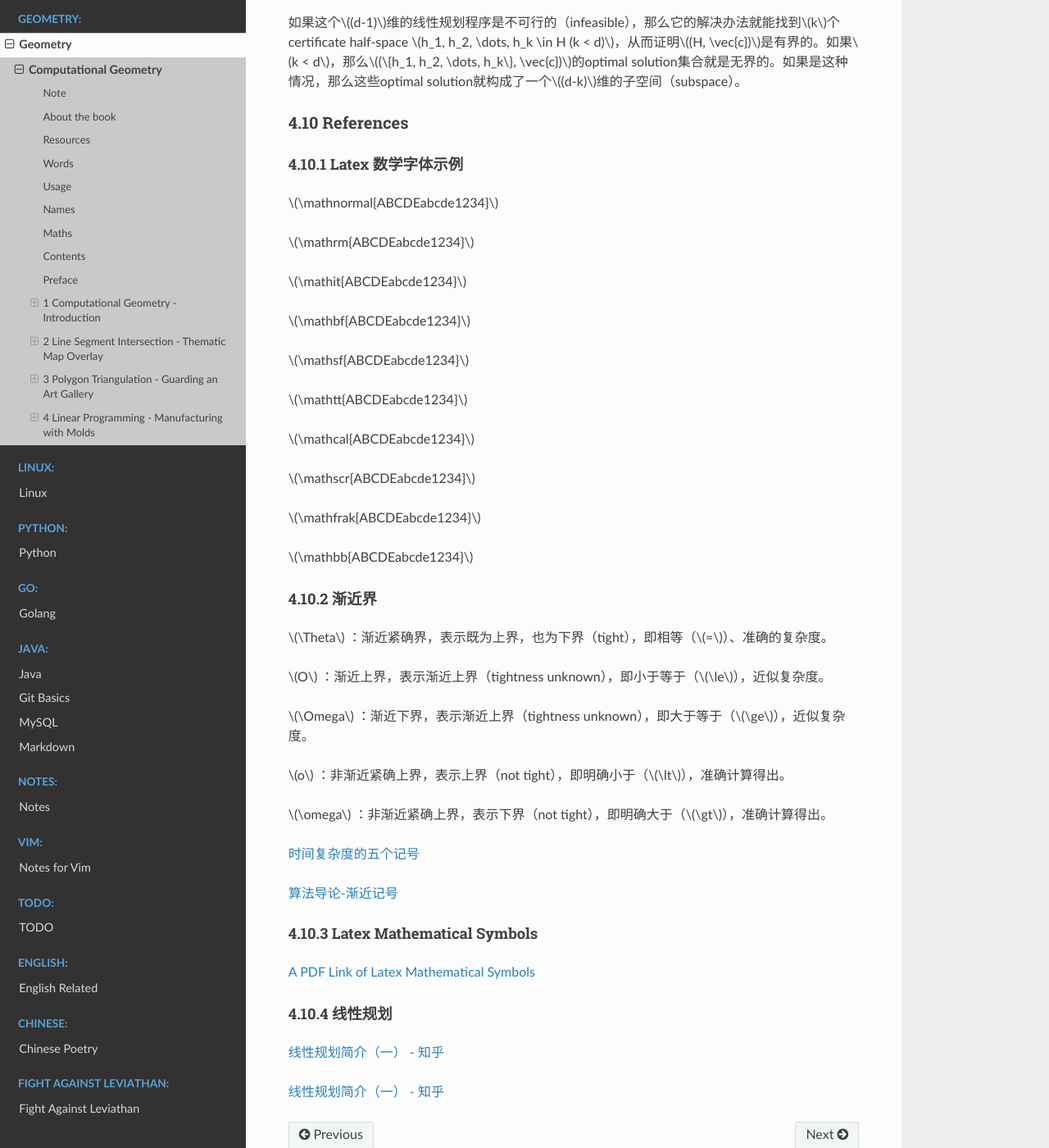
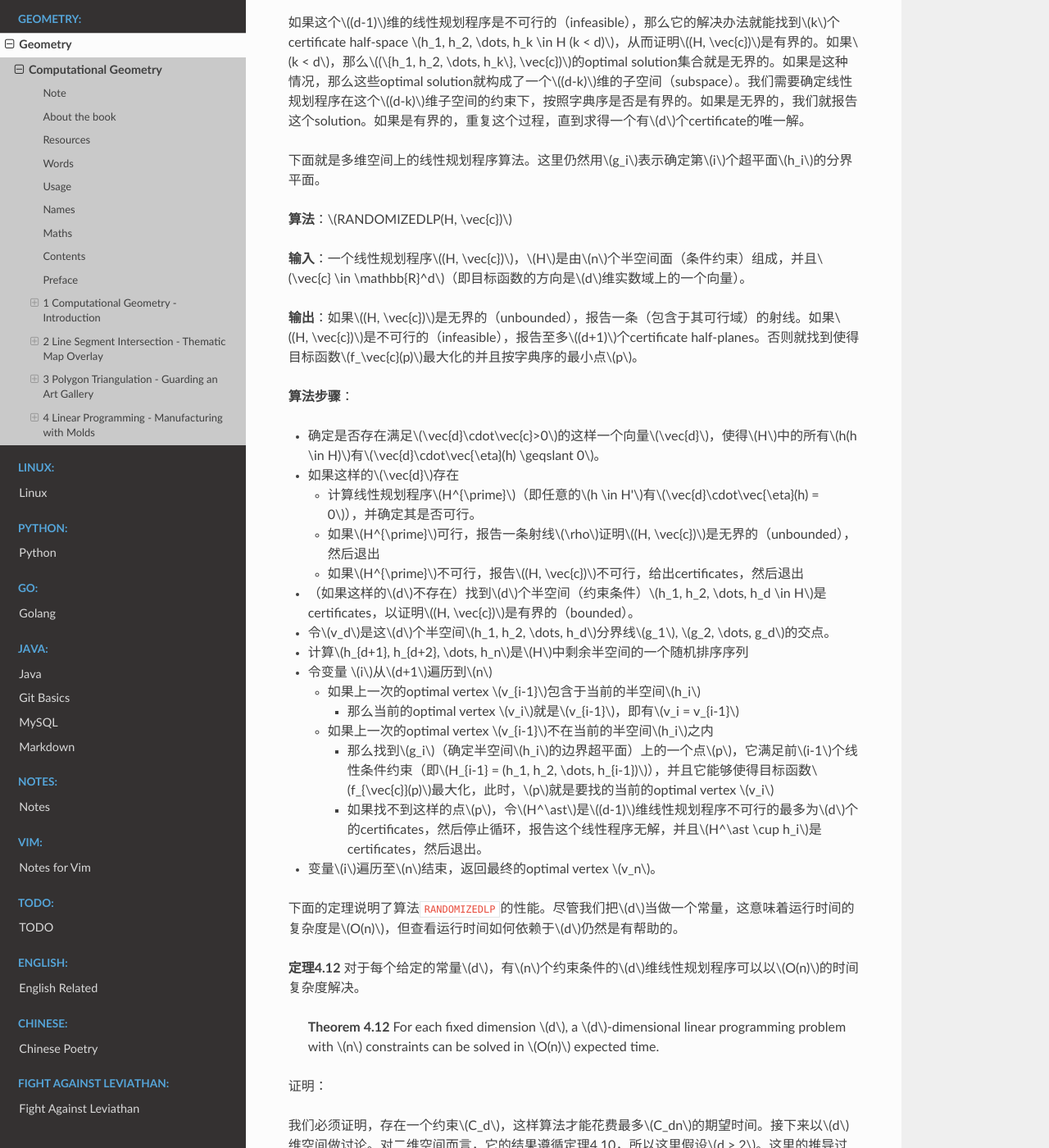
Before and after one commit to Pyrad/pyradnotes, a Sphinx documentation site: the page built from source/Geometry/ComputationalGeometryAA3rd.md, in a window 1280 px wide and 1400 px high, scrolled down 62727 px. Shown: the whole window at 82% size. Built offline with Sphinx 7.4.7 and the Read the Docs theme 2.0.0, drawn with Linux system fonts in a browser that asks for light colours; a script that is not in the unit is left out; some of the changed text lies outside the part shown.

Commit message:
CGAA3 Finished section 4.6

```diff
--- a/source/Geometry/ComputationalGeometryAA3rd.md
+++ b/source/Geometry/ComputationalGeometryAA3rd.md
@@ -1877,9 +1877,66 @@ $$
 
 如果这个$(d-1)$维的线性规划程序是可行的（feasible），就能求得一个向量$\vec{d}$。此时这个$d$维线性规划程序要么沿着$\vec{d}$方向是无界的，要么就是不可行的（infeasible）。而这可以通过验证$(H^{\prime}, \vec{c})$是否可行而确定，这里的$H^{\prime}$就是推理4.9中所定义的那样。而$H^{\prime}$中所有半空间的分界面（超平面）都是和$\vec{d}$平行的，所有就可以通过再解决一个$(d-1)$维的线性规划程序来确定，这会再用到一个递归调用。
 
-如果这个$(d-1)$维的线性规划程序是不可行的（infeasible），那么它的解决办法就能找到$k$个certificate half-space $h_1, h_2, \dots, h_k \in H (k < d)$，从而证明$(H, \vec{c})$是有界的。如果$k < d$，那么$(\{h_1, h_2, \dots, h_k\}, \vec{c})$的optimal solution集合就是无界的。如果是这种情况，那么这些optimal solution就构成了一个$(d-k)$维的子空间（subspace）。
-
-
+如果这个$(d-1)$维的线性规划程序是不可行的（infeasible），那么它的解决办法就能找到$k$个certificate half-space $h_1, h_2, \dots, h_k \in H (k < d)$，从而证明$(H, \vec{c})$是有界的。如果$k < d$，那么$(\{h_1, h_2, \dots, h_k\}, \vec{c})$的optimal solution集合就是无界的。如果是这种情况，那么这些optimal solution就构成了一个$(d-k)$维的子空间（subspace）。我们需要确定线性规划程序在这个$(d-k)$维子空间的约束下，按照字典序是否是有界的。如果是无界的，我们就报告这个solution。如果是有界的，重复这个过程，直到求得一个有$d$个certificate的唯一解。
+
+下面就是多维空间上的线性规划程序算法。这里仍然用$g_i$表示确定第$i$个超平面$h_i$的分界平面。
+
+**算法**：$RANDOMIZEDLP(H, \vec{c})$
+
+**输入**：一个线性规划程序$(H, \vec{c})$，$H$是由$n$个半空间面（条件约束）组成，并且$\vec{c} \in \mathbb{R}^d$（即目标函数的方向是$d$维实数域上的一个向量）。
+
+**输出**：如果$(H, \vec{c})$是无界的（unbounded），报告一条（包含于其可行域）的射线。如果$(H, \vec{c})$是不可行的（infeasible），报告至多$(d+1)$个certificate half-planes。否则就找到使得目标函数$f_\vec{c}(p)$最大化的并且按字典序的最小点$p$。
+
+**算法步骤**：
+
+- 确定是否存在满足$\vec{d}\cdot\vec{c}>0$的这样一个向量$\vec{d}$，使得$H$中的所有$h(h \in H)$有$\vec{d}\cdot\vec{\eta}(h) \geqslant 0$。
+- 如果这样的$\vec{d}$存在
+	- 计算线性规划程序$H^{\prime}$（即任意的$h \in H'$有$\vec{d}\cdot\vec{\eta}(h) = 0$），并确定其是否可行。
+	- 如果$H^{\prime}$可行，报告一条射线$\rho$证明$(H, \vec{c})$是无界的（unbounded），然后退出
+	- 如果$H^{\prime}$不可行，报告$(H, \vec{c})$不可行，给出certificates，然后退出
+- （如果这样的$d$不存在）找到$d$个半空间（约束条件）$h_1, h_2, \dots, h_d \in H$是certificates，以证明$(H, \vec{c})$是有界的（bounded）。
+- 令$v_d$是这$d$个半空间$h_1, h_2, \dots, h_d$分界线$g_1$, $g_2, \dots, g_d$的交点。
+- 计算$h_{d+1}, h_{d+2}, \dots, h_n$是$H$中剩余半空间的一个随机排序序列
+- 令变量 $i$从$d+1$遍历到$n$
+	- 如果上一次的optimal vertex $v_{i-1}$包含于当前的半空间$h_i$
+		- 那么当前的optimal vertex $v_i$就是$v_{i-1}$，即有$v_i = v_{i-1}$
+	- 如果上一次的optimal vertex $v_{i-1}$不在当前的半空间$h_i$之内
+		- 那么找到$g_i$（确定半空间$h_i$的边界超平面）上的一个点$p$，它满足前$i-1$个线性条件约束（即$H_{i-1} = (h_1, h_2, \dots, h_{i-1})$），并且它能够使得目标函数$f_{\vec{c}}(p)$最大化，此时，$p$就是要找的当前的optimal vertex $v_i$
+		- 如果找不到这样的点$p$，令$H^\ast$是$(d-1)$维线性规划程序不可行的最多为$d$个的certificates，然后停止循环，报告这个线性程序无解，并且$H^\ast \cup h_i$是certificates，然后退出。
+- 变量$i$遍历至$n$结束，返回最终的optimal vertex $v_n$。
+
+下面的定理说明了算法`RANDOMIZEDLP`的性能。尽管我们把$d$当做一个常量，这意味着运行时间的复杂度是$O(n)$，但查看运行时间如何依赖于$d$仍然是有帮助的。
+
+**定理4.12** 对于每个给定的常量$d$，有$n$个约束条件的$d$维线性规划程序可以以$O(n)$的时间复杂度解决。
+
+> **Theorem** **4.12** For each fixed dimension $d$, a $d$-dimensional linear programming problem with $n$ constraints can be solved in $O(n)$ expected time.
+
+
+证明：
+
+我们必须证明，存在一个约束$C_d$，这样算法才能花费最多$C_dn$的期望时间。接下来以$d$维空间做讨论。对二维空间而言，它的结果遵循定理4.10，所以这里假设$d > 2$。这里的推导过程，基本上和在二维空间中的推导过程一样。
+
+首先，我们解决$(d-1)$维空间下最多$d$个线性规划程序。根据推导的假设，这花费的时间是$O(dn) + dC_{d-1}n$。
+
+算法花费$O(d)$的时间去计算$v_d$。测试$v_{i-1}$是否在$h_i$（$v_{i-1} \in h_i$）中将花费$O(d)$的时间。因此，如果不考虑算法中寻找使得目标函数$f_{\vec{c}}(p)$最大化点$p$的话，现在花费的时间就是$O(dn)$。
+
+而算法中寻找使得目标函数$f_{\vec{c}}(p)$最大化点$p$，需要把目标函数$f_{\vec{c}}$对应的向量$\vec{c}$，以$O(d)$的时间向超平面$g_i$做投影，并且以$O(di)$的时间计算$g_i$和$i-1$个半空间的交集。进一步，我们要以$(d-1)$的维度和$i-1$个半空间继续调用递归算法。
+
+定义随机变量$X_i$，如果$v_{i-1} \notin h_i$，那么它的值就是$1$，否则就是$0$。因此，算法花费的总时间就是，
+
+$$
+O(dn) + dC_{d-1}n + \sum_{i=d+1}^{n}(O(di) + C_{d-1}(i-1)) \cdot E[X_i]
+$$
+这里采用后向分析来确定$E[X_i]$的界。考虑已经添加了$h_1, h_2, \dots, h_i$的情况。可行域$C_i$上的optimal vertex是$v_i$，它是由半空间的$d$定义的（**没想明白**？？）。现在退回一步考虑。这个optimal vertex，只有当删除一个包含了$v_i$的半空间的时候，它才会发生改变。因为$h_{d+1}, h_{d+2}, \dots, h_i$是一个随机的排列，那么这种情况发生的概率就是$d/(i-d)$。
+
+因此，我们得到了如下的算法运行期望时间的界（bound）。
+
+$$
+O(dn) + dC_{d-1}n + \sum_{i=d+1}^{n}(O(di) + C_{d-1}(i-1)) \frac{d}{i-d}
+$$
+而这就是以$C_dn$为界的。这里$C_d = O(C_{d-1}d)$，所以对于和维度无关的常数$c$而已，$C_d = O(c^dd!)$。
+
+所以当$d$作为一个常量出现时，可以说算法是按照线性时间运行的。但这仍然有误导性，原因是对应的常数系数$C_d$是一个关于$d$的函数，而且它随着$d$的增大而增大的非常快。所以，这种说法只有在维度比较低（$d$比较小）的情况下才更有意义。
 
 
 
```
